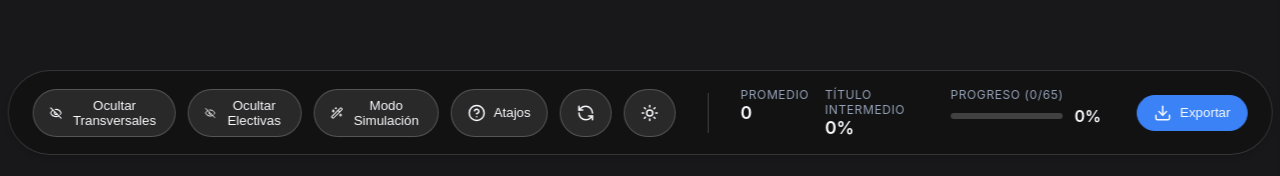
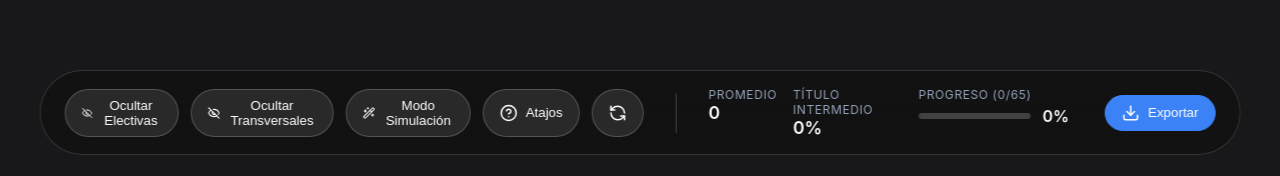
Before and after one commit to AgusJaime/mapa-ingenieria-informatica-plan-2023, a React (Vite) app: page / in a window 1280 px wide. Shown: the part 621-797 px from the top of the page. Built offline with nearby package versions, Linux system fonts and the light colour scheme.

Commit message:
fix: fisica 2 como correlativa de sisop avanzados ya que no estsaba antes

```diff
--- a/src/components/MapBottomBar.jsx
+++ b/src/components/MapBottomBar.jsx
@@ -1,5 +1,5 @@
 import React from 'react';
-import { Download, Eye, EyeOff, Wand2, HelpCircle, RefreshCcw, Sun, Moon } from 'lucide-react';
+import { Download, Eye, EyeOff, Wand2, HelpCircle, RefreshCcw } from 'lucide-react';
 
 export default function MapBottomBar({
   subjectsData,
@@ -12,8 +12,6 @@ export default function MapBottomBar({
   showTransversals,
   setShowTransversals,
   setShowShortcuts,
-  isDarkMode,
-  setIsDarkMode,
   exportToExcel,
   resetPositions
 }) {
@@ -40,23 +38,23 @@ export default function MapBottomBar({
   const promedio = validGrades.length > 0 ? (sumGrades / validGrades.length).toFixed(2) : 0;
 
   return (
-    <div className="bottom-bar glass">
+    <div className="bottom-bar">
       {/* Botones de Acción */}
       <div style={{ display: 'flex', gap: '12px' }}>
+        <button
+          className="btn btn-secondary"
+          onClick={() => setShowElectives(!showElectives)}
+        >
+          {showElectives ? <EyeOff size={18} /> : <Eye size={18} />}
+          {showElectives ? 'Ocultar Electivas' : 'Mostrar Electivas'}
+        </button>
+
         <button
           className="btn btn-secondary"
           onClick={() => setShowTransversals(!showTransversals)}
         >
           {showTransversals ? <EyeOff size={18} /> : <Eye size={18} />}
           {showTransversals ? 'Ocultar Transversales' : 'Mostrar Transversales'}
-        </button>
-
-        <button
-          className="btn btn-secondary"
-          onClick={() => setShowElectives(!showElectives)}
-        >
-          {showElectives ? <EyeOff size={18} /> : <Eye size={18} />}
-          {showElectives ? 'Ocultar Electivas' : 'Mostrar Electivas'}
         </button>
 
         <button
@@ -82,14 +80,6 @@ export default function MapBottomBar({
           title="Restaurar Posiciones"
         >
           <RefreshCcw size={18} />
-        </button>
-
-        <button
-          className="btn btn-secondary"
-          onClick={() => setIsDarkMode(!isDarkMode)}
-          title={isDarkMode ? "Cambiar a Modo Claro" : "Cambiar a Modo Oscuro"}
-        >
-          {isDarkMode ? <Sun size={18} /> : <Moon size={18} />}
         </button>
       </div>
 
--- a/src/data/subjects.json
+++ b/src/data/subjects.json
@@ -465,7 +465,8 @@
     "year": 4,
     "semester": 7,
     "correlatives": [
-      "3654"
+      "3654",
+      "3634"
     ],
     "elective": false,
     "transversal": false
--- a/src/index.css
+++ b/src/index.css
@@ -17,30 +17,6 @@
   --grad-disponible: linear-gradient(135deg, rgba(56, 189, 248, 0.35), rgba(56, 189, 248, 0.1));
   --grad-nodisponible: linear-gradient(135deg, rgba(100, 116, 139, 0.25), rgba(100, 116, 139, 0.08));
   --grad-simulada: linear-gradient(135deg, rgba(232, 121, 249, 0.35), rgba(232, 121, 249, 0.1));
-
-  --edge-color: rgba(255, 255, 255, 0.2);
-}
-
-[data-theme='light'] {
-  --bg-color: #f1f5f9; /* Slate 100 */
-  --text-primary: #1e293b; /* Slate 800 */
-  --text-secondary: #475569; /* Slate 600 */
-
-  --edge-color: rgba(0, 0, 0, 0.25);
-
-  /* State colors - keep them vibrant but legible on white */
-  --state-promocionada: #16a34a; /* Green 600 */
-  --state-cursada: #eab308; /* Yellow 500 */
-  --state-disponible: #0284c7; /* Sky 600 */
-  --state-nodisponible: #94a3b8; /* Slate 400 */
-  --state-simulada: #c026d3; /* Fuchsia 600 */
-
-  /* Node gradients - subtle for light mode */
-  --grad-promocionada: linear-gradient(135deg, rgba(22, 163, 74, 0.15), rgba(22, 163, 74, 0.05));
-  --grad-cursada: linear-gradient(135deg, rgba(234, 179, 8, 0.15), rgba(234, 179, 8, 0.05));
-  --grad-disponible: linear-gradient(135deg, rgba(2, 132, 199, 0.15), rgba(2, 132, 199, 0.05));
-  --grad-nodisponible: linear-gradient(135deg, rgba(148, 163, 184, 0.15), rgba(148, 163, 184, 0.05));
-  --grad-simulada: linear-gradient(135deg, rgba(192, 38, 211, 0.15), rgba(192, 38, 211, 0.05));
 }
 
 * {
@@ -53,7 +29,8 @@ body {
   font-family: 'Inter', system-ui, -apple-system, sans-serif;
   background-color: var(--bg-color);
   color: var(--text-primary);
-  overflow: hidden; /* React Flow will handle scrolling */
+  overflow: hidden;
+  /* React Flow will handle scrolling */
 }
 
 /* Glassmorphism effects */
@@ -63,12 +40,6 @@ body {
   -webkit-backdrop-filter: blur(12px);
   border: 1px solid rgba(255, 255, 255, 0.1);
   box-shadow: 0 4px 6px -1px rgba(0, 0, 0, 0.1), 0 2px 4px -1px rgba(0, 0, 0, 0.06);
-}
-
-[data-theme='light'] .glass {
-  background: rgba(255, 255, 255, 0.65);
-  border: 1px solid rgba(0, 0, 0, 0.1);
-  box-shadow: 0 4px 6px -1px rgba(0, 0, 0, 0.05), 0 2px 4px -1px rgba(0, 0, 0, 0.03);
 }
 
 /* Node Styling */
@@ -106,6 +77,7 @@ body {
 
 .react-flow__node.highlighted .subject-node {
   box-shadow: 0 0 20px 2px rgba(34, 211, 238, 0.5);
+  border-color: #22d3ee !important;
   transform: scale(1.02);
 }
 
@@ -129,6 +101,7 @@ body {
   from {
     stroke-dashoffset: 20;
   }
+
   to {
     stroke-dashoffset: 0;
   }
@@ -186,21 +159,16 @@ body {
   align-items: center;
   gap: 24px;
   z-index: 100;
-  background: rgba(18, 16, 16, 0.65) !important;
-  backdrop-filter: blur(14px) !important;
+  background: rgba(18, 16, 16, 0.75) !important;
+  backdrop-filter: blur(20px) !important;
   -webkit-backdrop-filter: blur(14px) !important;
   border: 1px solid rgba(255, 255, 255, 0.15);
-}
-
-[data-theme='light'] .bottom-bar {
-  background: rgba(255, 255, 255, 0.75) !important;
-  border: 1px solid rgba(0, 0, 0, 0.1);
 }
 
 .btn {
   background: rgba(255, 255, 255, 0.1);
   border: 1px solid rgba(255, 255, 255, 0.2);
-  color: var(--text-primary);
+  color: white;
   padding: 8px 16px;
   border-radius: 999px;
   cursor: pointer;
@@ -209,11 +177,6 @@ body {
   display: flex;
   align-items: center;
   gap: 8px;
-}
-
-[data-theme='light'] .btn {
-  background: rgba(0, 0, 0, 0.05);
-  border: 1px solid rgba(0, 0, 0, 0.1);
 }
 
 .btn:hover {
@@ -259,7 +222,8 @@ body {
   color: #f3e8ff;
 }
 
-.btn-sim:hover, .btn-sim.active {
+.btn-sim:hover,
+.btn-sim.active {
   background: rgba(192, 132, 252, 0.5);
   border-color: #c084fc;
 }
@@ -273,22 +237,22 @@ body {
   border-radius: 12px;
   overflow: hidden;
 }
+
 .react-flow__minimap-mask {
   fill: rgba(0, 0, 0, 0.4);
 }
+
 .react-flow__minimap-node {
   fill: rgba(255, 255, 255, 0.3);
-}
-
-[data-theme='light'] .react-flow__minimap-node {
-  fill: rgba(0, 0, 0, 0.2);
 }
 
 /* 2. Critical Path (Shift + Hover) */
 .react-flow__node.path-highlighted .subject-node {
   box-shadow: 0 0 25px 5px var(--path-glow-color, rgba(249, 115, 22, 0.7));
+  border-color: var(--path-color, #f97316) !important;
   transform: scale(1.05);
 }
+
 .react-flow__edge.path-highlighted .react-flow__edge-path {
   stroke: var(--path-color, #f97316) !important;
   stroke-width: 5 !important;
@@ -304,21 +268,20 @@ body {
   padding: 20px;
   border-radius: 12px;
   z-index: 200;
-  box-shadow: 0 10px 40px rgba(0,0,0,0.6);
-  border: 1px solid rgba(255,255,255,0.15);
+  box-shadow: 0 10px 40px rgba(0, 0, 0, 0.6);
+  border: 1px solid rgba(255, 255, 255, 0.15);
   background: rgba(24, 24, 27, 0.95);
   pointer-events: none;
 }
 
-[data-theme='light'] .shortcuts-tooltip {
-  background: rgba(255, 255, 255, 0.95);
-  border: 1px solid rgba(0,0,0,0.1);
-  box-shadow: 0 10px 40px rgba(0,0,0,0.15);
-}
+@keyframes glowPulse {
+  0% {
+    opacity: 0.8;
+  }
 
-@keyframes glowPulse {
-  0% { opacity: 0.8; }
-  100% { opacity: 1; }
+  100% {
+    opacity: 1;
+  }
 }
 
 /* 3. Year Progress Rings Container */
@@ -333,24 +296,25 @@ body {
   padding: 16px;
   border-radius: 16px;
 }
+
 .year-progress-ring {
   display: flex;
   align-items: center;
   gap: 12px;
 }
+
 .ring-svg {
   width: 40px;
   height: 40px;
   transform: rotate(-90deg);
 }
+
 .ring-bg {
   fill: none;
   stroke: rgba(255, 255, 255, 0.1);
   stroke-width: 4;
 }
-[data-theme='light'] .ring-bg {
-  stroke: rgba(0, 0, 0, 0.1);
-}
+
 .ring-fill {
   fill: none;
   stroke: var(--accent-color);
@@ -358,6 +322,7 @@ body {
   stroke-linecap: round;
   transition: stroke-dashoffset 0.5s ease-in-out;
 }
+
 .year-progress-ring span {
   font-size: 0.85rem;
   font-weight: 600;
@@ -380,9 +345,11 @@ body {
   flex-direction: column;
   box-shadow: -10px 0 30px rgba(0, 0, 0, 0.5);
 }
+
 .sidebar.open {
   right: 0;
 }
+
 .sidebar h2 {
   margin: 0 0 16px 0;
   font-size: 1.5rem;
@@ -391,26 +358,30 @@ body {
   -webkit-background-clip: text;
   color: transparent;
 }
+
 .sidebar h3 {
   font-size: 1rem;
   color: var(--text-secondary);
   margin-bottom: 24px;
 }
+
 .sidebar textarea {
   width: 100%;
   height: 150px;
-  background: rgba(0,0,0,0.3);
-  border: 1px solid rgba(255,255,255,0.1);
+  background: rgba(0, 0, 0, 0.3);
+  border: 1px solid rgba(255, 255, 255, 0.1);
   border-radius: 8px;
   padding: 12px;
   color: white;
   resize: none;
   margin-top: 24px;
 }
+
 .sidebar textarea:focus {
   outline: none;
   border-color: var(--accent-color);
 }
+
 .sidebar-close {
   position: absolute;
   top: 16px;
@@ -432,11 +403,13 @@ body {
   border-bottom-color: rgba(255, 255, 255, 0.1) !important;
   fill: var(--text-primary) !important;
 }
+
 .react-flow__controls-button:hover {
   background-color: rgba(255, 255, 255, 0.1) !important;
 }
+
 .sidebar-close:hover {
-  background: rgba(255,255,255,0.1);
+  background: rgba(255, 255, 255, 0.1);
   color: white;
 }
 
@@ -444,22 +417,29 @@ body {
 .react-flow__background-pattern {
   animation: bgPulse 8s ease-in-out infinite alternate;
 }
+
 @keyframes bgPulse {
-  0% { opacity: 0.3; }
-  100% { opacity: 0.8; }
+  0% {
+    opacity: 0.3;
+  }
+
+  100% {
+    opacity: 0.8;
+  }
 }
 
 /* 6. Shortcuts Modal */
 .shortcuts-overlay {
   position: fixed;
   inset: 0;
-  background: rgba(0,0,0,0.6);
+  background: rgba(0, 0, 0, 0.6);
   backdrop-filter: blur(4px);
   z-index: 50;
   display: flex;
   align-items: center;
   justify-content: center;
 }
+
 .shortcuts-modal {
   width: 500px;
   max-width: 90vw;
@@ -467,18 +447,21 @@ body {
   border-radius: 16px;
   position: relative;
 }
+
 .shortcuts-modal h2 {
   margin-top: 0;
   margin-bottom: 24px;
 }
+
 .shortcut-row {
   display: flex;
   align-items: center;
   gap: 16px;
   margin-bottom: 16px;
 }
+
 .shortcut-key {
-  background: rgba(255,255,255,0.1);
+  background: rgba(255, 255, 255, 0.1);
   padding: 6px 12px;
   border-radius: 6px;
   font-family: monospace;
@@ -488,6 +471,7 @@ body {
   min-width: 100px;
   text-align: center;
 }
+
 .shortcut-desc {
   color: var(--text-secondary);
 }
```
